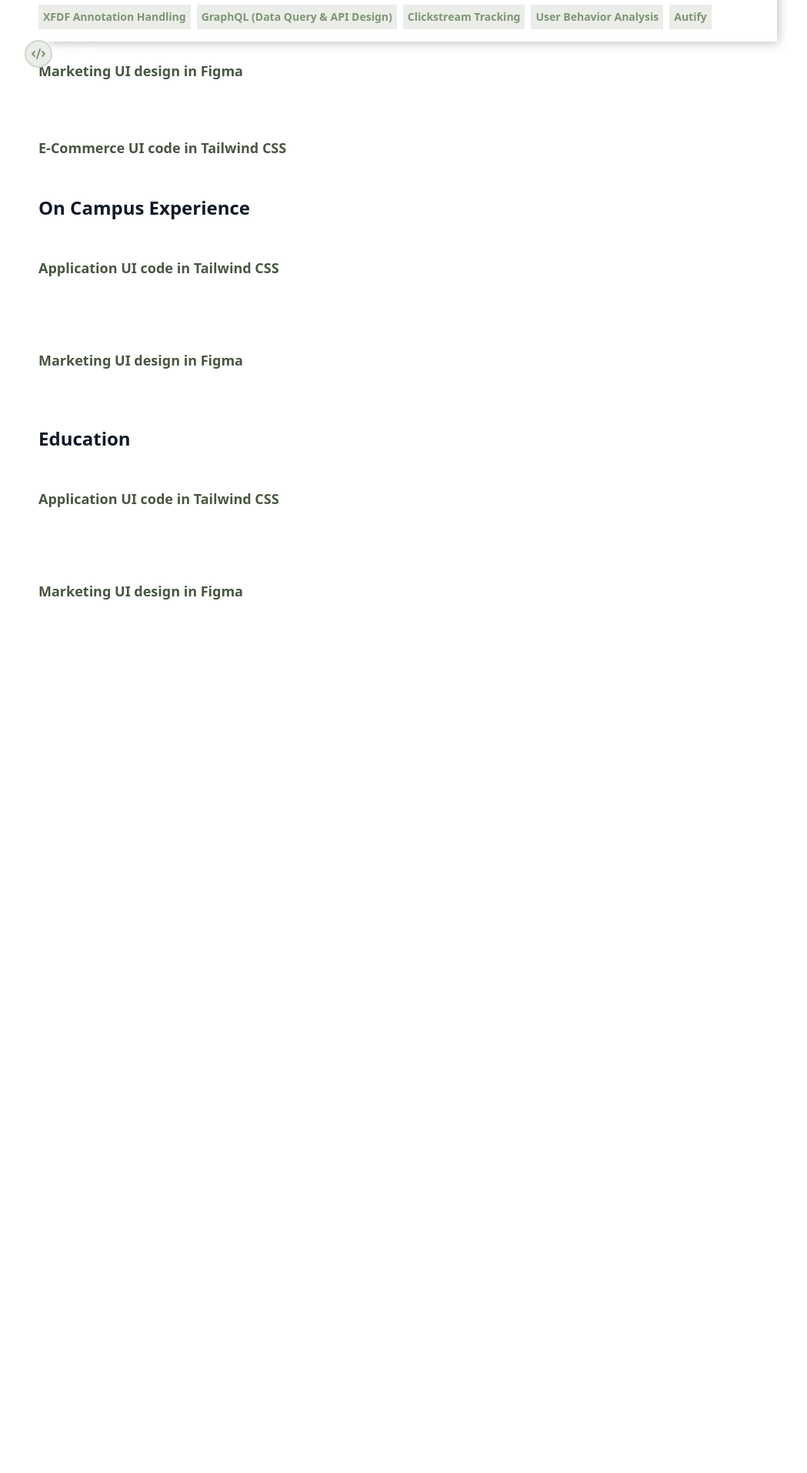
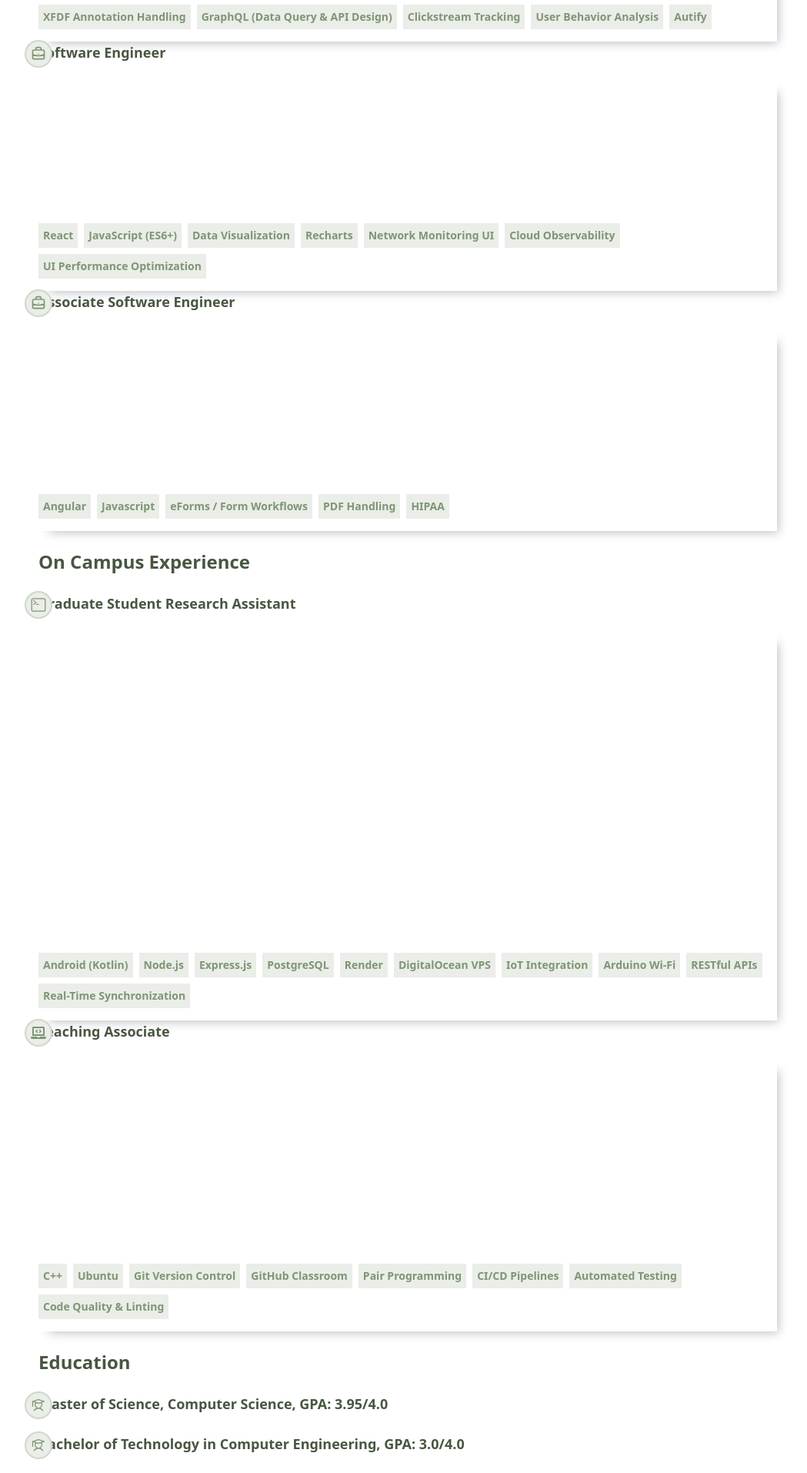
Before and after one commit to Komal-7/kk-portfolio, a Next.js app: page / in a window 1280 px wide. Shown: the part 1832-3746 px from the top of the page at 77% size, without its empty margins (110-1159 px from the left). Before the commit the page ends 2662 px from the top, so only its background shows below. Built offline with nearby package versions, Linux system fonts and the light colour scheme.

Commit message:
Completed Journey section

```diff
--- a/components/Journey.tsx
+++ b/components/Journey.tsx
@@ -1,7 +1,6 @@
 "use client";
 import {
     Badge,
-  Button,
   createTheme,
   ThemeProvider,
   Timeline,
@@ -11,10 +10,11 @@ import {
   TimelinePoint,
   TimelineTime,
   TimelineTitle,
-  Tooltip,
 } from "flowbite-react";
-import { HiArrowNarrowRight, HiCode, HiOutlineBriefcase } from "react-icons/hi";
-import { BsBriefcase } from "react-icons/bs";
+import { HiOutlineBriefcase } from "react-icons/hi";
+import { IoTerminalOutline } from "react-icons/io5";
+import { FaLaptopCode } from "react-icons/fa";
+import { PiStudent } from "react-icons/pi";
 
 const customTimelineTheme = createTheme({
   timeline: {
@@ -99,87 +99,138 @@ export function Journey() {
                 </TimelineContent>
             </TimelineItem>
             <TimelineItem>
-                <TimelinePoint icon={HiCode }/>
+                <TimelinePoint icon={HiOutlineBriefcase} />
                 <TimelineContent>
-                    <TimelineTime>March 2022</TimelineTime>
-                    <TimelineTitle>Marketing UI design in Figma</TimelineTitle>
+                    <TimelineTitle>Software Engineer</TimelineTitle>
+                    <TimelineTime>Jeavio  |  May 2020 - August 2021</TimelineTime>
                     <TimelineBody>
-                        All of the pages and components are first designed in Figma and we keep a parity between the two versions
-                        even as we update the project.
+                        <div className="text-left pt-5 pb-4 [box-shadow:8px_8px_12px_-6px_rgba(40,54,72,0.3)] dark:[box-shadow:8px_8px_12px_-6px_rgba(6,174,146,0.3)]">
+                            <ul className="list-disc pl-5 space-y-1">
+                                <li>Built and optimized front-end widgets in React for network performance, hybrid cloud observability, and SD-WAN management platforms.</li>
+                                <li>Designed interactive dashboards and data visualizations to monitor real-time system health, traffic metrics, and multi-cloud environments.</li>
+                                <li>Managed complex data integrations and UI state management to deliver responsive, intuitive monitoring interfaces for end users.</li>
+                            </ul>
+                            <div className="pt-3 flex flex-wrap gap-2">
+                                <Badge color="cyan" size="sm">React</Badge>
+                                <Badge color="cyan" size="sm">JavaScript (ES6+)</Badge>
+                                <Badge color="cyan" size="sm">Data Visualization</Badge>
+                                <Badge color="cyan" size="sm">Recharts</Badge>
+                                <Badge color="cyan" size="sm">Network Monitoring UI</Badge>
+                                <Badge color="cyan" size="sm">Cloud Observability</Badge>
+                                <Badge color="cyan" size="sm">UI Performance Optimization</Badge>
+                            </div>
+                        </div>
                     </TimelineBody>
                 </TimelineContent>
             </TimelineItem>
             <TimelineItem>
-                <TimelinePoint />
+                <TimelinePoint icon={HiOutlineBriefcase} />
                 <TimelineContent>
-                <TimelineTime>April 2022</TimelineTime>
-                <TimelineTitle>E-Commerce UI code in Tailwind CSS</TimelineTitle>
+                    <TimelineTitle>Associate Software Engineer</TimelineTitle>
+                    <TimelineTime>Jeavio  |  May 2019 - May 2020</TimelineTime>
                     <TimelineBody>
-                    Get started with dozens of web components and interactive elements built on top of Tailwind CSS.
+                        <div className="text-left pt-5 pb-4 [box-shadow:8px_8px_12px_-6px_rgba(40,54,72,0.3)] dark:[box-shadow:8px_8px_12px_-6px_rgba(6,174,146,0.3)]">
+                            <ul className="list-disc pl-5 space-y-1">
+                                <li>Developed and maintained Angular-based frontend components for eCare Vault’s care coordination platform, including dynamic eForms, dashboards, and collaboration tools for schools and healthcare organizations.</li>
+                                <li>Implemented PDF rendering and data integration to support secure document sharing and reporting within the platform.</li>
+                                <li>Worked with sensitive patient data in compliance with HIPAA guidelines, incorporating role-based access control and secure UI data handling.</li>
+                                <li>Collaborated closely with cross-functional teams in an Agile environment, gaining hands-on experience with Scrum practices and Git-based version control throughout the development lifecycle.</li>
+                            </ul>
+                            <div className="pt-3 flex flex-wrap gap-2">
+                                <Badge color="cyan" size="sm">Angular</Badge>
+                                <Badge color="cyan" size="sm">Javascript</Badge>
+                                <Badge color="cyan" size="sm">eForms / Form Workflows</Badge>
+                                <Badge color="cyan" size="sm">PDF Handling</Badge>
+                                <Badge color="cyan" size="sm">HIPAA</Badge>
+                            </div>
+                        </div>
                     </TimelineBody>
                 </TimelineContent>
             </TimelineItem>
         </Timeline>
 
-        <p className="text-2xl font-bold text-gray-900 dark:text-white mb-6">On Campus Experience</p>
+        <p className="text-2xl font-bold text-[#485641] dark:text-white mb-6">On Campus Experience</p>
         <Timeline>
             <TimelineItem>
-                <TimelinePoint />
+                <TimelinePoint icon={IoTerminalOutline} />
                 <TimelineContent>
-                    <TimelineTime>February 2022</TimelineTime>
-                    <TimelineTitle>Application UI code in Tailwind CSS</TimelineTitle>
+                    <TimelineTitle>Graduate Student Research Assistant</TimelineTitle>
+                    <TimelineTime>CSUF  |  June 2025 - Present</TimelineTime>
                     <TimelineBody>
-                        Get access to over 20+ pages including a dashboard layout, charts, kanban board, calendar, and pre-order
-                        E-commerce & Marketing pages.
+                        <div className="text-left pt-5 pb-4 [box-shadow:8px_8px_12px_-6px_rgba(40,54,72,0.3)] dark:[box-shadow:8px_8px_12px_-6px_rgba(6,174,146,0.3)]">
+                            <ul className="list-disc pl-5 space-y-1">
+                                <li>Developed a full-stack IoT-enabled tablet application for a supportive housing research project, featuring two assistive modules — Smart Cooking Assistant and Smart Pill Dispenser.</li>
+                                <li>Built the Smart Cooking Assistant in Android (Kotlin) to guide residents through recipes with ingredients, cooking steps, and step-specific videos. Integrated real-time progress updates between the backend and the app to sync current recipe steps automatically from stove IoT device.</li>
+                                <li>Designed and implemented the Smart Pill Dispenser module, allowing users to schedule medications (daily, alternate days, weekly) and receive real-time dispense notifications in the app.</li>
+                                <li>Integrated Arduino Wi-Fi hardware with backend APIs to control pill dispensing and synchronize updates when schedules were added, modified, or deleted.</li>
+                                <li>Developed the Node.js/Express backend with a PostgreSQL database hosted on Render, managing all device and app communication.</li>
+                                <li>Configured a DigitalOcean VPS proxy service to bridge communication between HTTP-based Arduino devices and the HTTPS backend, ensuring secure and reliable integration.</li>
+                                <li>Deployed the full system and successfully demoed it to a supportive housing organization, showcasing real-world potential for independent living assistance.</li>
+                            </ul>
+                            <div className="pt-3 flex flex-wrap gap-2">
+                                <Badge color="cyan" size="sm">Android (Kotlin)</Badge>
+                                <Badge color="cyan" size="sm">Node.js</Badge>
+                                <Badge color="cyan" size="sm">Express.js</Badge>
+                                <Badge color="cyan" size="sm">PostgreSQL</Badge>
+                                <Badge color="cyan" size="sm">Render</Badge>
+                                <Badge color="cyan" size="sm">DigitalOcean VPS</Badge>
+                                <Badge color="cyan" size="sm">IoT Integration</Badge>
+                                <Badge color="cyan" size="sm">Arduino Wi-Fi</Badge>
+                                <Badge color="cyan" size="sm">RESTful APIs</Badge>
+                                <Badge color="cyan" size="sm">Real-Time Synchronization</Badge>
+                            </div>
+                        </div>
                     </TimelineBody>
-                    <Button color="gray">
-                        Learn More
-                        <HiArrowNarrowRight className="ml-2 h-3 w-3" />
-                    </Button>
                 </TimelineContent>
             </TimelineItem>
             <TimelineItem>
-                <TimelinePoint />
+                <TimelinePoint icon={FaLaptopCode} />
                 <TimelineContent>
-                    <TimelineTime>March 2022</TimelineTime>
-                    <TimelineTitle>Marketing UI design in Figma</TimelineTitle>
+                    <TimelineTitle>Teaching Associate</TimelineTitle>
+                    <TimelineTime>Jeavio  |  August 2025 - Present</TimelineTime>
                     <TimelineBody>
-                        All of the pages and components are first designed in Figma and we keep a parity between the two versions
-                        even as we update the project.
+                        <div className="text-left pt-5 pb-4 [box-shadow:8px_8px_12px_-6px_rgba(40,54,72,0.3)] dark:[box-shadow:8px_8px_12px_-6px_rgba(6,174,146,0.3)]">
+                            <ul className="list-disc pl-5 space-y-1">
+                                <li>Mentored undergraduate students in C++ programming, focusing on coding best practices, algorithmic thinking, and debugging strategies.</li>
+                                <li>Designed and conducted hands-on lab sessions integrated with GitHub Classroom, teaching students Git, GitHub, and version control workflows.</li>
+                                <li>Helped students translate theoretical programming knowledge into practical problem-solving skills through applied coding exercises.</li>
+                                <li>Introduced pair programming to improve collaboration and peer learning during lab exercises.</li>
+                                <li>Implemented CI/CD pipelines to automatically evaluate lab submissions for test case accuracy, code formatting, and linting compliance.</li>
+                            </ul>
+                            <div className="pt-3 flex flex-wrap gap-2">
+                                <Badge color="cyan" size="sm">C++</Badge>
+                                <Badge color="cyan" size="sm">Ubuntu</Badge>
+                                <Badge color="cyan" size="sm">Git Version Control</Badge>
+                                <Badge color="cyan" size="sm">GitHub Classroom</Badge>
+                                <Badge color="cyan" size="sm">Pair Programming</Badge>
+                                <Badge color="cyan" size="sm">CI/CD Pipelines</Badge>
+                                <Badge color="cyan" size="sm">Automated Testing</Badge>
+                                <Badge color="cyan" size="sm">Code Quality & Linting</Badge>
+                            </div>
+                        </div>
                     </TimelineBody>
                 </TimelineContent>
             </TimelineItem>
         </Timeline>
 
-        <p className="text-2xl font-bold text-gray-900 dark:text-white mb-6">Education</p>
+        <p className="text-2xl font-bold text-[#485641] dark:text-white mb-6">Education</p>
         <Timeline>
             <TimelineItem>
-                <TimelinePoint />
+                <TimelinePoint icon={PiStudent} />
                 <TimelineContent>
-                    <TimelineTime>February 2022</TimelineTime>
-                    <TimelineTitle>Application UI code in Tailwind CSS</TimelineTitle>
-                    <TimelineBody>
-                        Get access to over 20+ pages including a dashboard layout, charts, kanban board, calendar, and pre-order
-                        E-commerce & Marketing pages.
-                    </TimelineBody>
-                    <Button color="gray">
-                        Learn More
-                        <HiArrowNarrowRight className="ml-2 h-3 w-3" />
-                    </Button>
+                    <TimelineTitle>Master of Science, Computer Science, GPA: 3.95/4.0 </TimelineTitle>
+                    <TimelineTime>California State University, Fullerton  |  August 2024 - May 2026</TimelineTime>
                 </TimelineContent>
             </TimelineItem>
             <TimelineItem>
-                <TimelinePoint />
+                <TimelinePoint icon={PiStudent} />
                 <TimelineContent>
-                    <TimelineTime>March 2022</TimelineTime>
-                    <TimelineTitle>Marketing UI design in Figma</TimelineTitle>
-                    <TimelineBody>
-                        All of the pages and components are first designed in Figma and we keep a parity between the two versions
-                        even as we update the project.
-                    </TimelineBody>
+                    <TimelineTitle>Bachelor of Technology in Computer Engineering, GPA: 3.0/4.0 </TimelineTitle>
+                    <TimelineTime>Dharmsinh Desai University, Nadiad, India  |  May 2015 - May 2019</TimelineTime>
                 </TimelineContent>
             </TimelineItem>
         </Timeline>
+
         </ThemeProvider>
         </div>
         </section>
```
Lines whose indentation alone changed are shown as unchanged.
